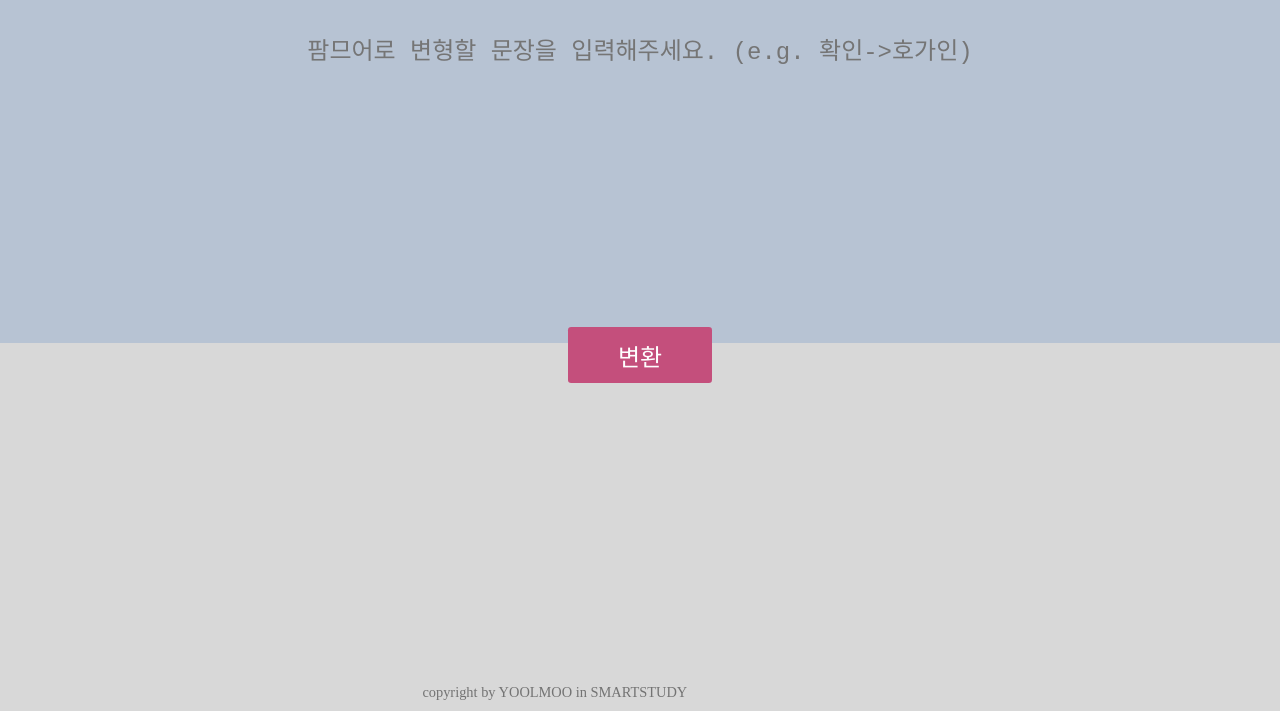
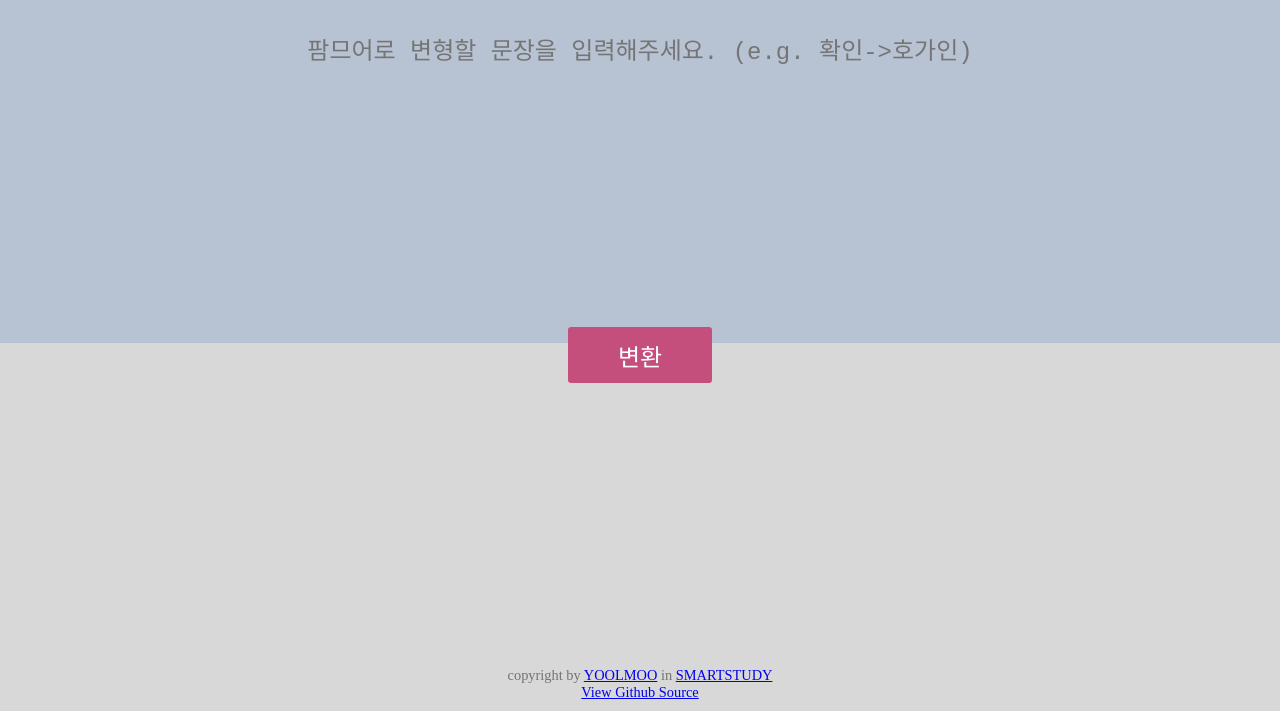
Before and after one commit to milooy/femme-translator, a plain HTML site: page index.html in a window 1280 px wide. Shown: the part 89-800 px from the top of the page. Drawn offline with nearby package versions, Linux system fonts and the light colour scheme.

Commit message:
centering copyright, add 'github source' link

```diff
--- a/index.css
+++ b/index.css
@@ -59,5 +59,7 @@ button {
   font-size: 0.9rem;
   position: fixed;
   bottom: 10px;
-  left: 33%;
+  left: 0;
+  width: 100%;
+  text-align: center;
 }
--- a/index.html
+++ b/index.html
@@ -16,7 +16,10 @@
   <div class='result-container'>
     <button type="button" class='change'>변환</button>
     <div class='result'></div>
-    <div class='copyright'>copyright by YOOLMOO in SMARTSTUDY</div>
+    <div class='copyright'>
+      copyright by <a href='https://www.facebook.com/jay.jin.0427'>YOOLMOO</a> in <a href='http://www.smartstudy.co.kr/'>SMARTSTUDY</a> <br>
+      <a href='https://github.com/milooy/femme-translator'>View Github Source</a>
+    </div>
   </div>
 
   <script src="https://code.jquery.com/jquery-1.11.3.min.js"></script>
```
